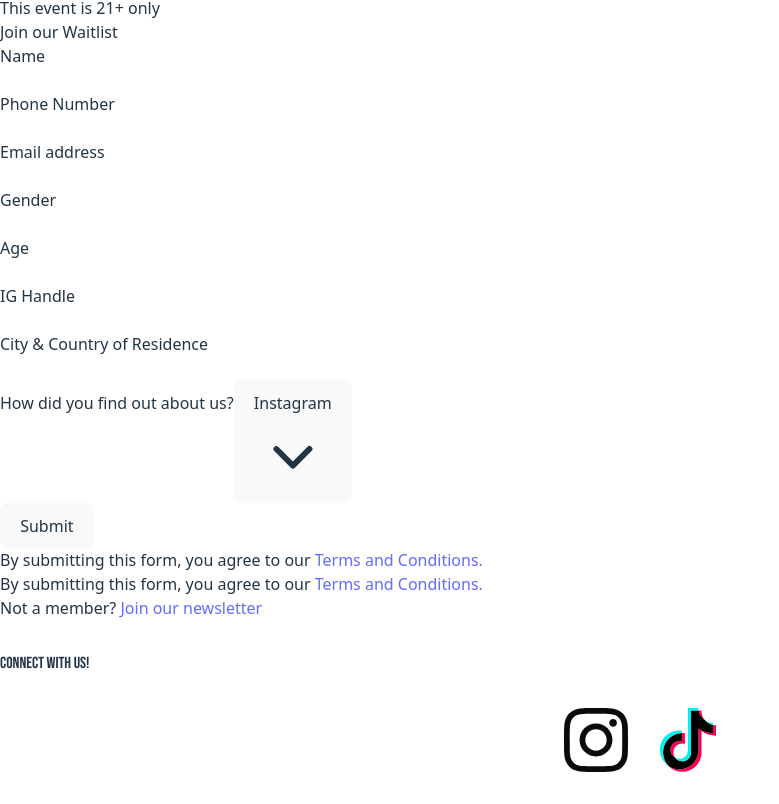
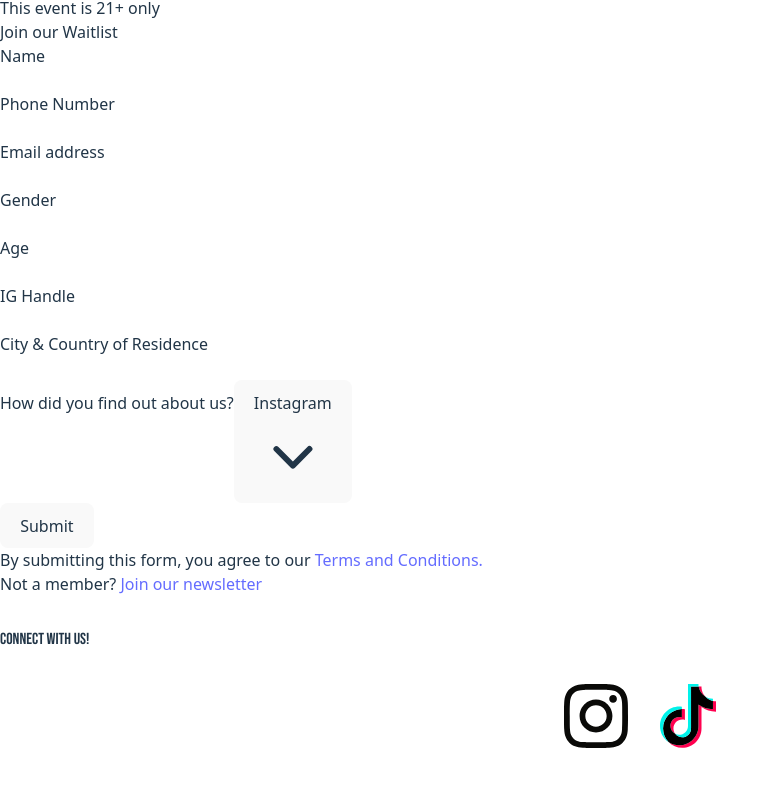
Before and after one commit to praiselken/wfo_web_app, a React (Vite) app: page / in a window 1280 px wide. Shown: the part 3616-4420 px from the top of the page, without its empty margins (0-779 px from the left). After the commit the page ends 4396 px from the top, so only its background shows below. Built offline with nearby package versions, Linux system fonts and the light colour scheme.

Commit message:
praisel code update

```diff
--- a/src/components/waitlist_form.jsx
+++ b/src/components/waitlist_form.jsx
@@ -212,19 +212,6 @@ export default function Waitlist() {
           </form>
         </div>
       </div>
-      <div>
-        <div>
-          <p className="mt-10 py- text-center text-sm/6 text-neutral-500">
-            By submitting this form, you agree to our{" "}
-            <a
-              href="#"
-              className="font-semibold text-[#F24CBE] hover:text-[#f562c6]"
-            >
-              Terms and Conditions.
-            </a>
-          </p>
-        </div>
-      </div>
       <div
         style={{
           paddingBottom: "2rem", // Add padding at the bottom
```
